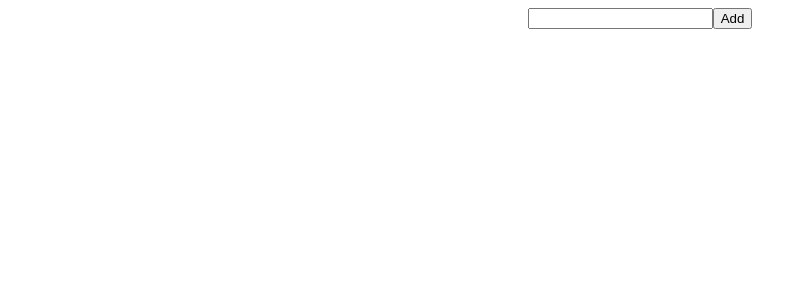
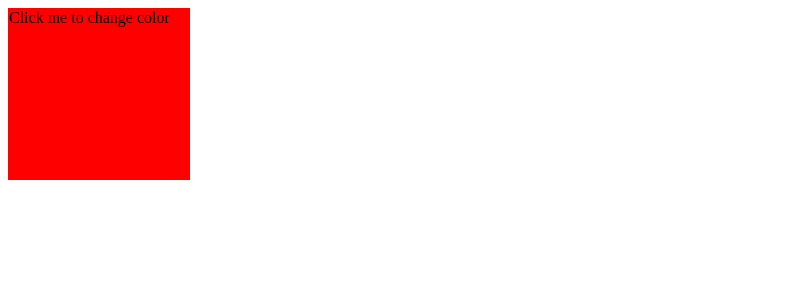
Before and after one commit to naveenmaurya7705/ReactProject-30, a React (Vite) app: page / in a window 1280 px wide. Shown: the top 300 px of the page, without its empty margins (0-807 px from the left). Built offline with nearby package versions, Linux system fonts and the light colour scheme.

Commit message:
bgcolot is apllied

```diff
--- a/src/App.jsx
+++ b/src/App.jsx
@@ -4,7 +4,7 @@
 import Eight from './Task/Eight'
 // import Five from './Task/Five'
 // import Four from './Task/Four'
-// import Nine from './Task/Nine'
+import Nine from './Task/Nine'
 // import One from './Task/One'
 // import Seven from './Task/Seven'
 // import Six from './Task/Six'
@@ -23,8 +23,8 @@ function App() {
       {/* <Five /> */}
       {/* <Six /> */}
       {/* <Seven /> */}
-      <Eight />
-      {/* <Nine/> */}
+      {/* <Eight /> */}
+      <Nine/>
       {/* {console.log("Naveen")} */}
 
     </>
--- a/src/Task/Nine.jsx
+++ b/src/Task/Nine.jsx
@@ -1,9 +1,19 @@
-// import React from 'react'
+import React, { useState } from 'react';
 
- export const Nine = () => {
+const Nine = () => {
+  const [bgcolor, setBgcolor] = useState('red');
+
+  const handleClick = () => {
+    const newColor = bgcolor === 'red' ? 'green' : 'white';
+    setBgcolor(newColor);
+  };
+
   return (
-    <div>Nine</div>
-  )
-}
+    <div onClick={handleClick}
+         style={{ backgroundColor: bgcolor, height: '170px', width: '180px', cursor: 'pointer', border: '1px solid red' }}>
+      Click me to change color
+    </div>
+  );
+};
 
-// export default Nine
+export default Nine;
```
